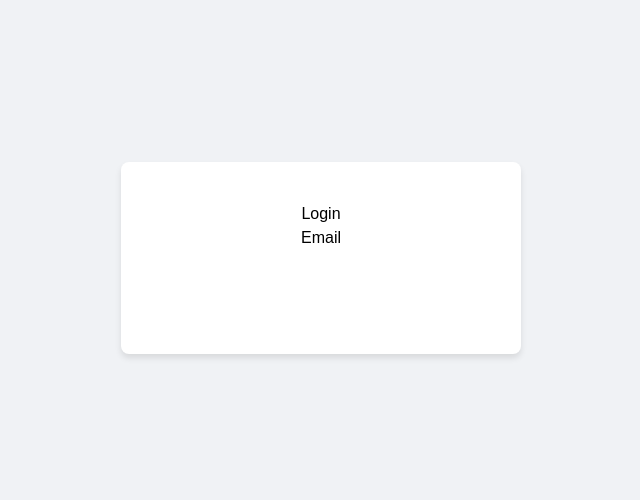
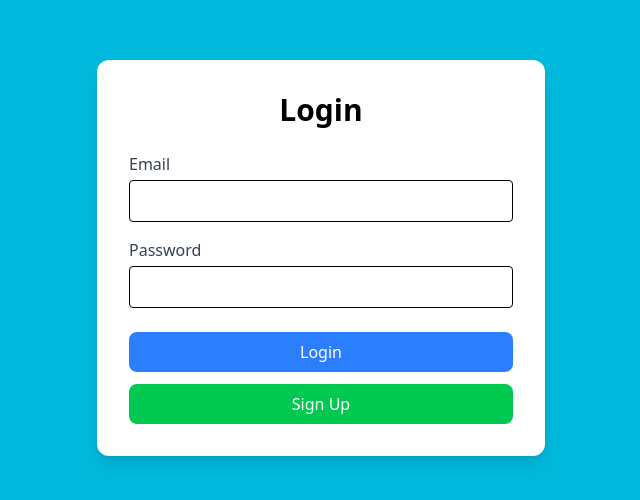
Before and after one commit to TheLordNix/Sunian-Photos, a React (Vite) app in the folder frontend/: page / in a window 1280 px wide. Shown: the part 142-642 px from the top of the page, without its empty margins (319-959 px from the left). Built offline with nearby package versions, Linux system fonts and the light colour scheme; no server answers.

Commit message:
Update loginPage.jsx

```diff
--- a/frontend/src/pages/loginPage.jsx
+++ b/frontend/src/pages/loginPage.jsx
@@ -1,37 +1,17 @@
-import React, { useState } from "react";
+import { useState } from "react";
 
-const loginPageStyles = {
-  container: {
-    display: 'flex',
-    justifyContent: 'center',
-    alignItems: 'center',
-    height: '100vh',
-    backgroundColor: '#f0f2f5',
-    fontFamily: 'Arial, sans-serif',
-  },
-  formBox: {
-    backgroundColor: '#fff',
-    padding: '40px',
-    borderRadius: '8px',
-    boxShadow: '0 4px 6px rgba(0, 0, 0, 0.1)',
-    width: '100%',
-    maxWidth: '400px',
-    textAlign: 'center',
-  },
-  // Add other style objects here
-};
-
-const LoginPage = ({ handleLogin, handleSignUp }) => {
+function LoginPage({ handleLogin, handleSignUp }) {
   const [email, setEmail] = useState("");
   const [password, setPassword] = useState("");
   const [error, setError] = useState("");
 
-  const onLoginSubmit = async (e) => {
-    e.preventDefault();
+  const onLoginClick = async () => {
     setError("");
     const loginError = await handleLogin(email, password);
     if (loginError) {
       setError(loginError);
+    } else {
+      console.log("Login successful!");
     }
   };
 
@@ -40,30 +20,64 @@ const LoginPage = ({ handleLogin, handleSignUp }) => {
     const signUpError = await handleSignUp(email, password);
     if (signUpError) {
       setError(signUpError);
+    } else {
+      console.log("Signup successful!");
     }
   };
 
   return (
-    <div style={loginPageStyles.container}>
-      <div style={loginPageStyles.formBox}>
-        <h2>Login</h2>
-        {error && <p style={{ color: 'red' }}>{error}</p>}
-        <form onSubmit={onLoginSubmit}>
-          <div style={{ marginBottom: '15px' }}>
-            <label style={{ display: 'block', marginBottom: '5px' }}>Email</label>
+    <div className="min-h-screen flex items-center justify-center bg-cyan-500">
+      <div className="bg-white p-8 rounded-xl shadow-lg w-full max-w-md text-center">
+        <h1 className="text-3xl font-bold mb-6">Login</h1>
+
+        {error && <p className="text-red-500 mb-4">{error}</p>}
+
+        <div className="space-y-4">
+          {/* Email */}
+          <div className="text-left">
+            <label className="block text-gray-700 mb-1">Email</label>
             <input
               type="email"
               value={email}
               onChange={(e) => setEmail(e.target.value)}
-              style={{ width: '100%', padding: '10px', boxSizing: 'border-box' }}
+              className="border rounded px-4 py-2 w-full focus:outline-none focus:ring-2 focus:ring-blue-400"
               required
             />
           </div>
-          {/* Add other styled elements */}
-        </form>
+
+          {/* Password */}
+          <div className="text-left">
+            <label className="block text-gray-700 mb-1">Password</label>
+            <input
+              type="password"
+              value={password}
+              onChange={(e) => setPassword(e.target.value)}
+              className="border rounded px-4 py-2 w-full focus:outline-none focus:ring-2 focus:ring-blue-400"
+              required
+            />
+          </div>
+
+          {/* Buttons */}
+          <div className="flex flex-col gap-3 mt-6">
+            <button
+              type="button"
+              onClick={onLoginClick}
+              className="bg-blue-500 text-white px-6 py-2 rounded-lg hover:bg-blue-600 transition"
+            >
+              Login
+            </button>
+            <button
+              type="button"
+              onClick={onSignUpClick}
+              className="bg-green-500 text-white px-6 py-2 rounded-lg hover:bg-green-600 transition"
+            >
+              Sign Up
+            </button>
+          </div>
+        </div>
       </div>
     </div>
   );
-};
+}
 
 export default LoginPage;
```
